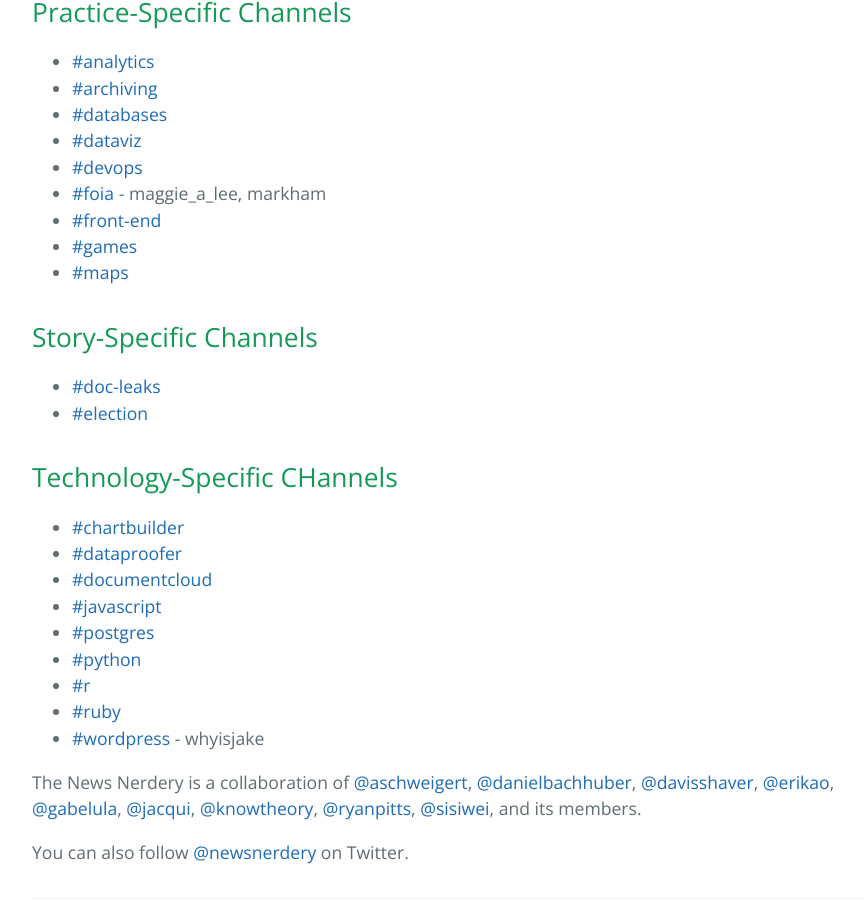
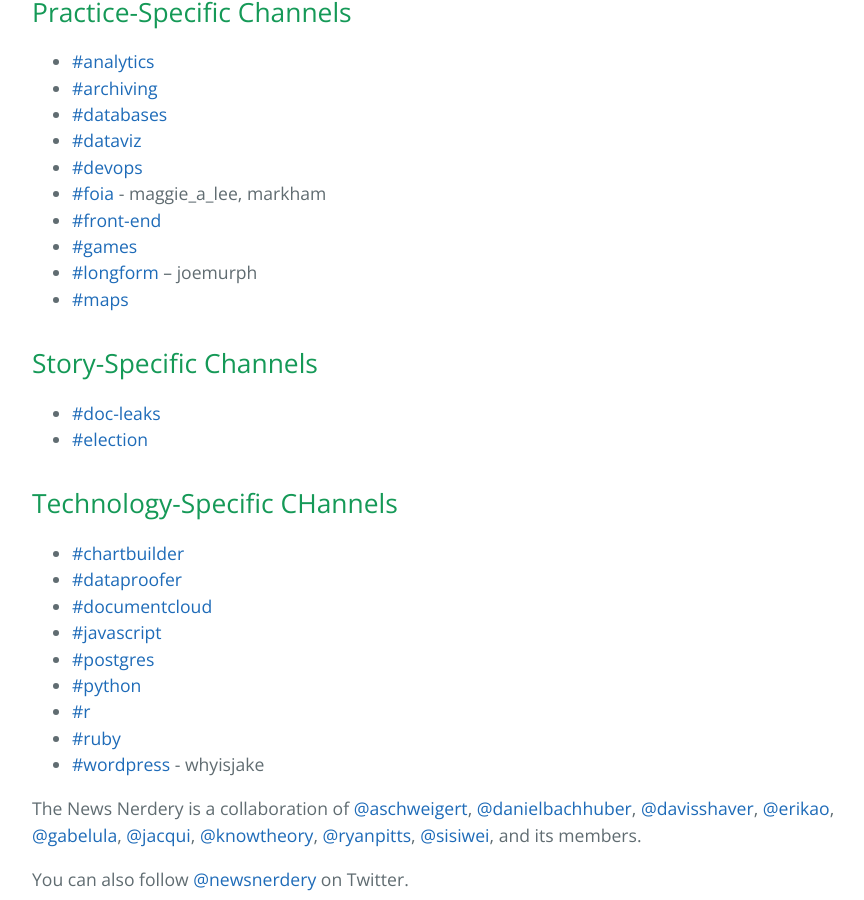
Before and after one commit to newsnerdery/newsnerdery, a Jekyll site: the page built from index.md, in a window 1280 px wide and 900 px high, scrolled down 1491 px. Shown: the whole window, without its empty margins (192-1056 px from the left). Built offline with Jekyll 4.4.1, drawn with Linux system fonts in a browser that asks for light colours; our own code applies the rules of GitHub Pages for plain Markdown files.

Commit message:
Add #longform w/ joemurph

```diff
--- a/index.md
+++ b/index.md
@@ -42,6 +42,7 @@ We have more than 40 Slack channels. We try to keep the list of channels pruned
 * [#foia](https://newsnerdery.slack.com/messages/foia/) - maggie_a_lee, markham
 * [#front-end](https://newsnerdery.slack.com/messages/front-end/)
 * [#games](https://newsnerdery.slack.com/messages/games/)
+* [#longform](https://newsnerdery.slack.com/messages/longform/) – joemurph
 * [#maps](https://newsnerdery.slack.com/messages/maps/)
 
 ## Story-Specific Channels
```
